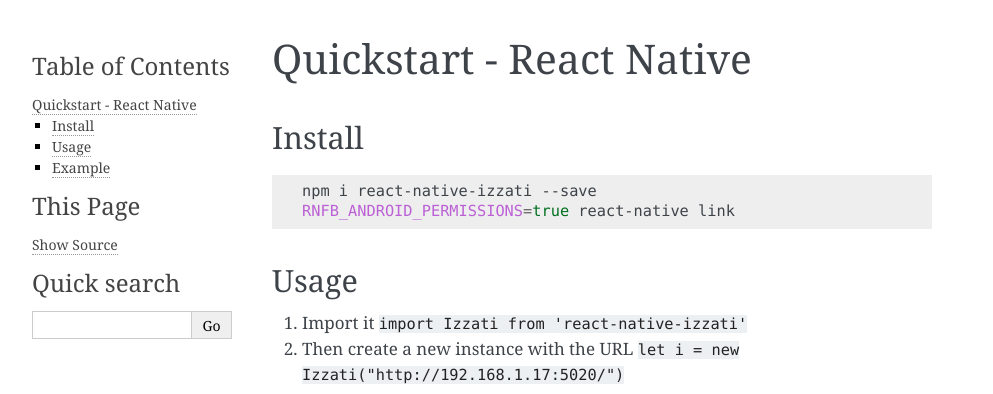
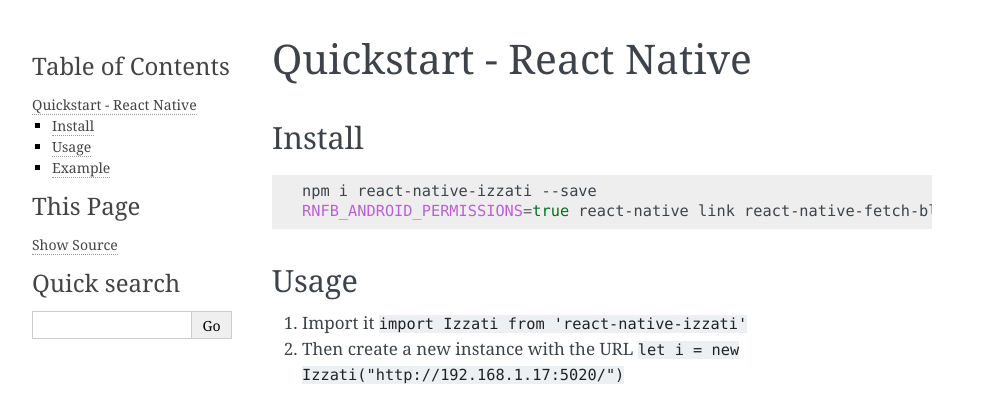
Before and after one commit to kusti8/izzati, a Sphinx documentation site: the page built from docs/quickstart-react-native.rst, in a window 1280 px wide. Shown: the top 394 px of the page, without its empty margins (148-1141 px from the left). Built offline with Sphinx 7.4.7, drawn with Linux system fonts in a browser that asks for light colours.

Commit message:
Update react native docs

```diff
--- a/docs/quickstart-react-native.rst
+++ b/docs/quickstart-react-native.rst
@@ -7,7 +7,7 @@ Install
 .. code-block:: bash
 
     npm i react-native-izzati --save
-    RNFB_ANDROID_PERMISSIONS=true react-native link
+    RNFB_ANDROID_PERMISSIONS=true react-native link react-native-fetch-blob
 
 Usage
 -----------
```
